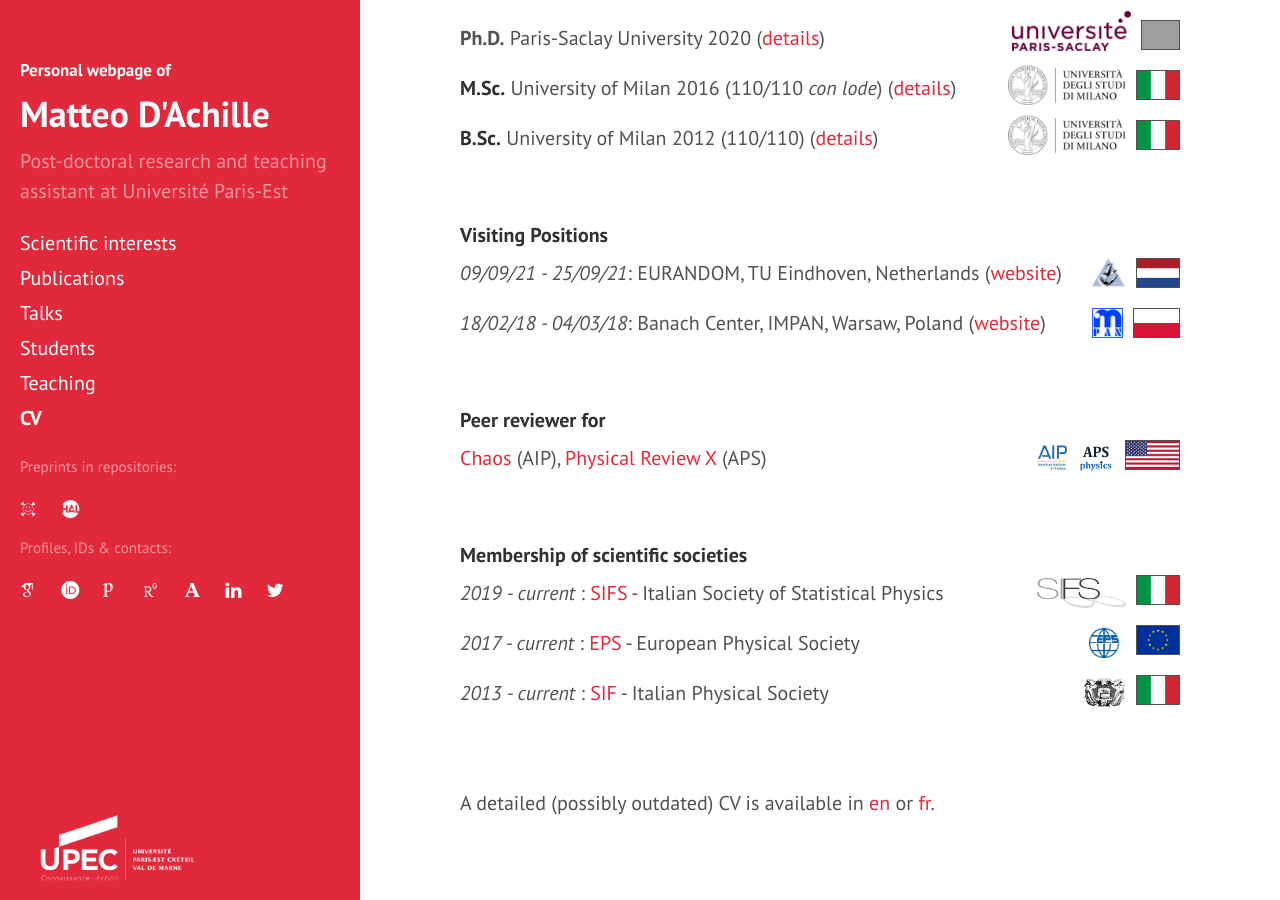
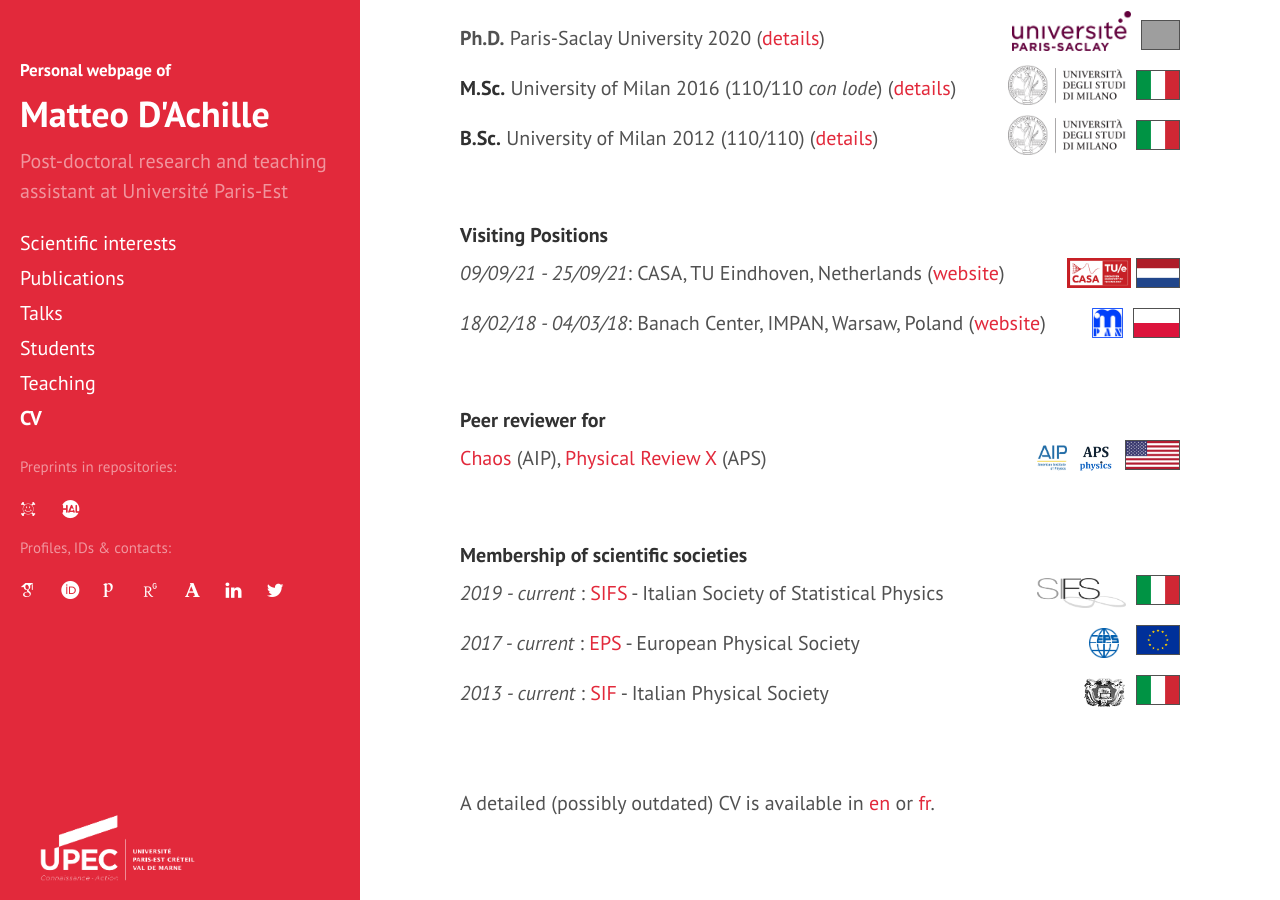
Before and after one commit to matteodachille/matteodachille.github.io, a Jekyll site: the page built from cv.md, in a window 1280 px wide and 900 px high, scrolled down 782 px. Built offline with Jekyll 4.4.1, drawn with Linux system fonts in a browser that asks for light colours; nearby versions of some CDN libraries; some web fonts are replaced; grey boxes are pictures that could not be loaded.

```diff
--- a/cv.md
+++ b/cv.md
@@ -38,8 +38,8 @@
 
 #### Visiting Positions
 
-_09/09/21 - 25/09/21_: EURANDOM, TU Eindhoven, Netherlands
- ([website](https://casa.win.tue.nl/event/matteo-dachille-universite-paris-est-creteil/){:target="\_blank"}) <img style="max-height:30px; position: relative; float:right; top: 50%; border: solid .05em; border-radius: 0px;" src="../assets/flag_NL.png"/> &nbsp; <a href="https://www.eurandom.tue.nl/" target="_blank"> <img style="max-height:30px; position: relative; float:right; top: 50%; margin:0px; border-radius: 0px; padding-right:5px;" src="../assets/logo_EURANDOM.png"></a>
+_09/09/21 - 25/09/21_: CASA, TU Eindhoven, Netherlands
+ ([website](https://casa.win.tue.nl/event/matteo-dachille-universite-paris-est-creteil/){:target="\_blank"}) <img style="max-height:30px; position: relative; float:right; top: 50%; border: solid .05em; border-radius: 0px;" src="../assets/flag_NL.png"/> &nbsp; <a href="https://casa.win.tue.nl/" target="_blank"> <img style="max-height:30px; position: relative; float:right; top: 50%; margin:0px; border-radius: 0px; padding-right:5px;" src="../assets/casa_logo.png"></a>
  <br/>
 
 _18/02/18 - 04/03/18_: Banach Center, IMPAN, Warsaw, Poland
```
Also changed, not shown: events.md (+1 -1 lines), assets/casa_logo.png (added).
